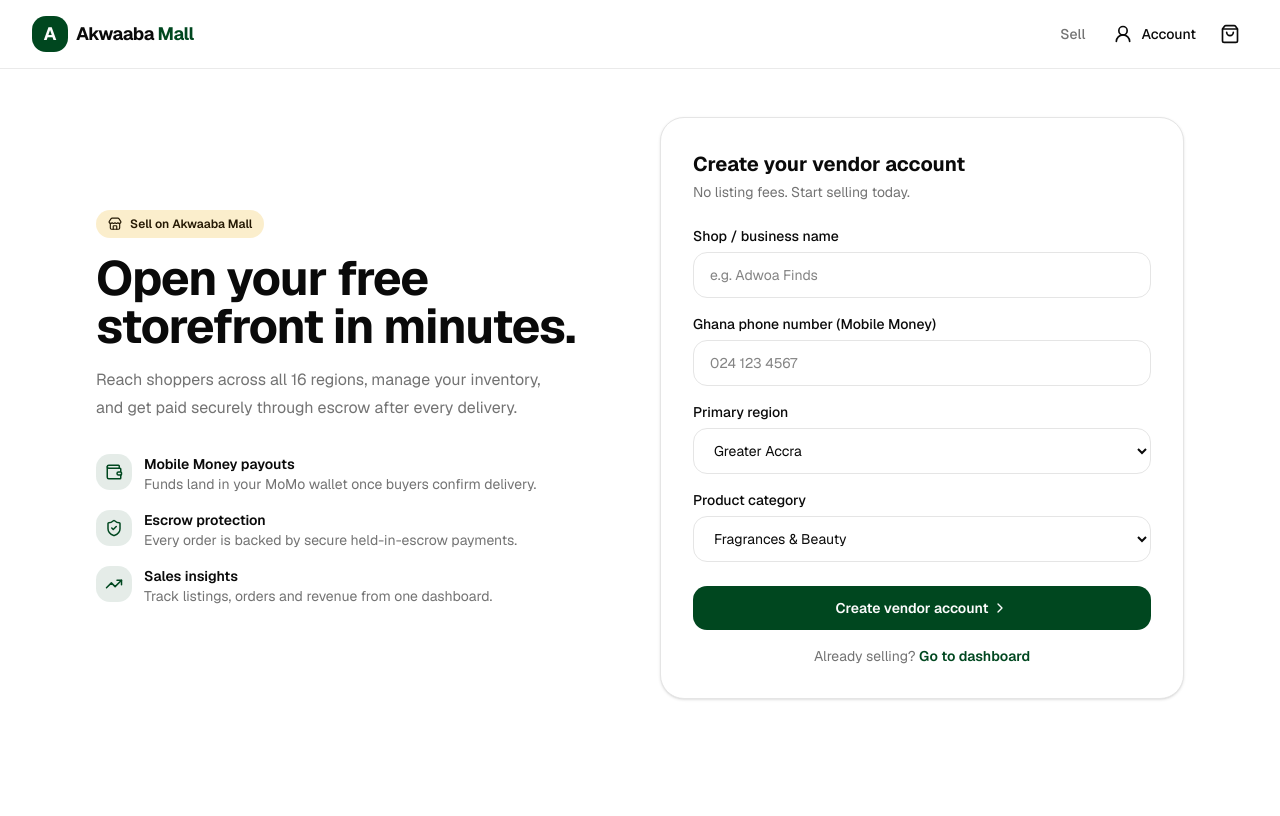
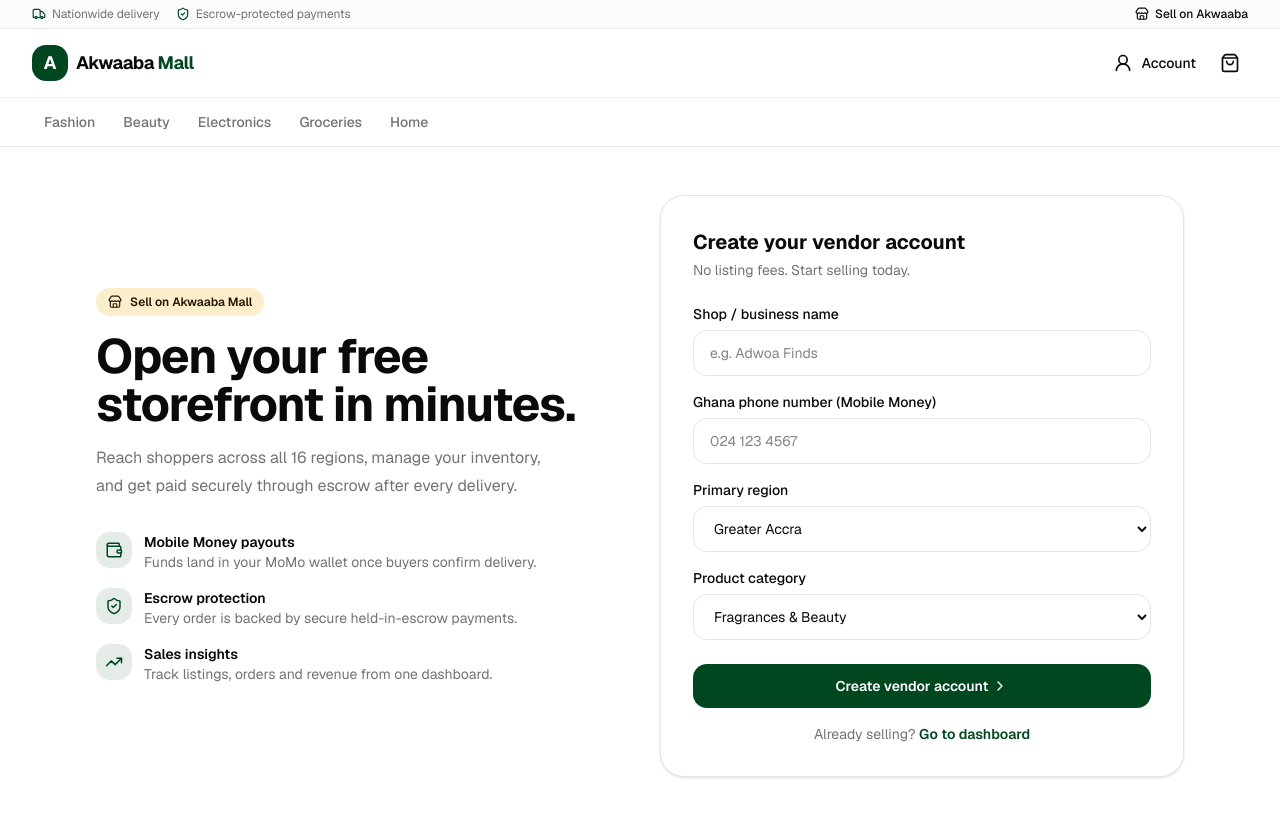
Before and after one commit to appiahvera/akwaaba-mall, a Next.js app: page /vendor in a window 1280 px wide. Shown: the top 816 px of the page. Built offline with nearby package versions, Linux system fonts and the light colour scheme.

Commit message:
Refresh SiteNav layout with utility bar and category strip

```diff
--- a/components/site-nav.tsx
+++ b/components/site-nav.tsx
@@ -1,31 +1,73 @@
 'use client'
 
 import Link from 'next/link'
-import { ShoppingBag, UserRound } from 'lucide-react'
+import { ShoppingBag, UserRound, Store, Truck, ShieldCheck } from 'lucide-react'
 import { useStore } from '@/lib/store'
+
+const categories = [
+  { label: 'Fashion', href: '/#categories' },
+  { label: 'Beauty', href: '/#categories' },
+  { label: 'Electronics', href: '/#categories' },
+  { label: 'Groceries', href: '/#categories' },
+  { label: 'Home', href: '/#categories' },
+]
 
 export function SiteNav() {
   const { cartCount, user } = useStore()
 
   return (
     <header className="sticky top-0 z-40 border-b border-border/80 bg-background/95 backdrop-blur">
+      <div className="hidden border-b border-border/60 bg-muted/40 sm:block">
+        <div className="mx-auto flex max-w-7xl items-center gap-4 px-4 py-1.5 text-xs text-muted-foreground lg:px-8">
+          <span className="flex items-center gap-1.5">
+            <Truck className="size-3.5 text-primary" />
+            Nationwide delivery
+          </span>
+          <span className="flex items-center gap-1.5">
+            <ShieldCheck className="size-3.5 text-primary" />
+            Escrow-protected payments
+          </span>
+          <Link href="/vendor" className="ml-auto flex items-center gap-1.5 font-medium text-foreground transition hover:text-primary">
+            <Store className="size-3.5" />
+            Sell on Akwaaba
+          </Link>
+        </div>
+      </div>
+
       <div className="mx-auto flex max-w-7xl items-center gap-3 px-4 py-4 lg:px-8">
         <Link href="/" className="mr-auto flex items-center gap-2" aria-label="Akwaaba Mall home">
           <span className="grid size-9 place-items-center rounded-xl bg-primary text-lg font-bold text-primary-foreground">A</span>
           <span className="text-lg font-bold tracking-tight">Akwaaba<span className="text-primary"> Mall</span></span>
         </Link>
         <nav className="flex items-center gap-1 text-sm" aria-label="Primary">
-          <Link href="/vendor" className="hidden rounded-lg px-3 py-2 font-medium text-muted-foreground transition hover:text-foreground sm:block">Sell</Link>
-          <Link href="/account" className="flex items-center gap-2 rounded-lg px-3 py-2 font-medium">
+          <Link href="/vendor" className="flex items-center gap-2 rounded-lg px-3 py-2 font-medium text-muted-foreground transition hover:text-foreground sm:hidden">
+            <Store className="size-5" />
+            <span className="sr-only">Sell on Akwaaba</span>
+          </Link>
+          <Link href="/account" className="flex items-center gap-2 rounded-lg px-3 py-2 font-medium transition hover:text-primary">
             <UserRound className="size-5" />
             <span className="hidden sm:inline">{user ? user.name.split(' ')[0] : 'Account'}</span>
           </Link>
-          <Link href="/checkout" className="relative rounded-lg p-2" aria-label={`Checkout with ${cartCount} items`}>
+          <Link href="/checkout" className="relative rounded-lg p-2 transition hover:text-primary" aria-label={`Checkout with ${cartCount} items`}>
             <ShoppingBag className="size-5" />
             {cartCount > 0 && <span className="absolute -right-1 -top-1 grid size-5 place-items-center rounded-full bg-accent text-[10px] font-bold text-accent-foreground">{cartCount}</span>}
           </Link>
         </nav>
       </div>
+
+      <div className="border-t border-border/60">
+        <div className="mx-auto flex max-w-7xl items-center gap-1 overflow-x-auto px-4 py-2 text-sm lg:px-8">
+          {categories.map((category) => (
+            <Link
+              key={category.label}
+              href={category.href}
+              className="whitespace-nowrap rounded-lg px-3 py-1.5 font-medium text-muted-foreground transition hover:bg-muted hover:text-foreground"
+            >
+              {category.label}
+            </Link>
+          ))}
+        </div>
+      </div>
     </header>
   )
 }
```
